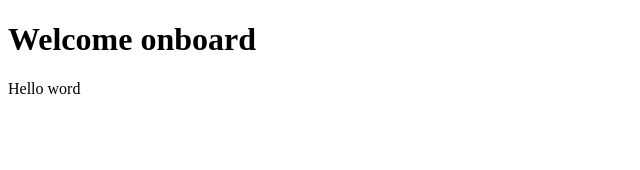
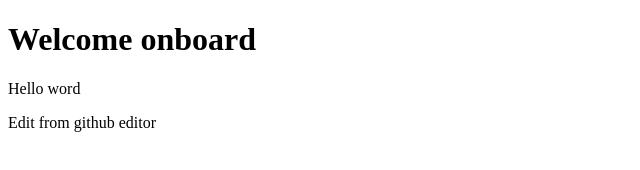
Before and after one commit to AmauriDev/website, a plain HTML site: page index.html in a window 1280 px wide. Shown: the whole page, without its empty margins (0-640 px from the left). Drawn offline with Linux system fonts and the light colour scheme.

Commit message:
Update index.html

```diff
--- a/index.html
+++ b/index.html
@@ -6,5 +6,6 @@
 <body>
     <h1>Welcome onboard</h1>
     <p>Hello word</p>
+    Edit from github editor
 </body>
 </html>
```
